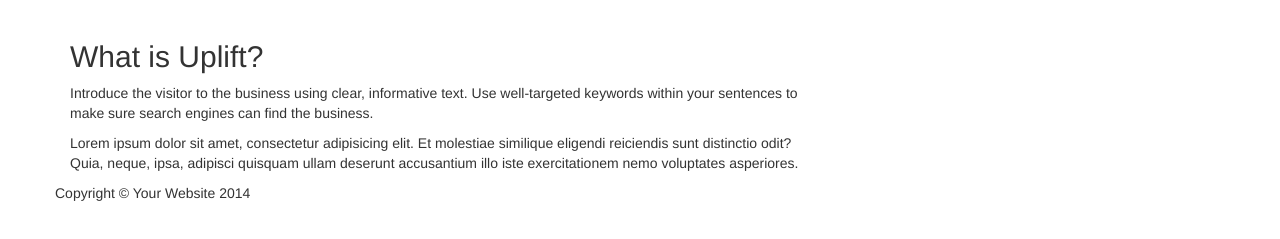
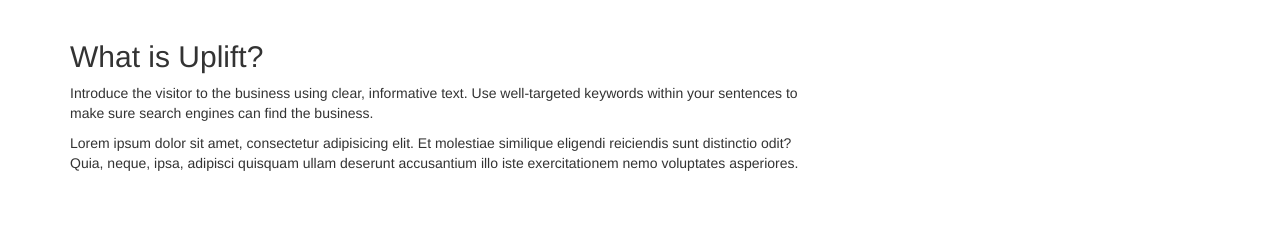
Before and after one commit to UpliftPremo/Uplift, a plain HTML site: page about.html in a window 1280 px wide. Shown: the part 471-710 px from the top of the page. Drawn offline with Linux system fonts and the light colour scheme.

Commit message:
Update about.html

```diff
--- a/about.html
+++ b/about.html
@@ -90,14 +90,6 @@
 
 
         <!-- Footer -->
-        <footer>
-            <div class="row">
-                <div class="col-lg-12">
-                    <p>Copyright &copy; Your Website 2014</p>
-                </div>
-            </div>
-            <!-- /.row -->
-        </footer>
 
     </div>
     <!-- /.container -->
```
